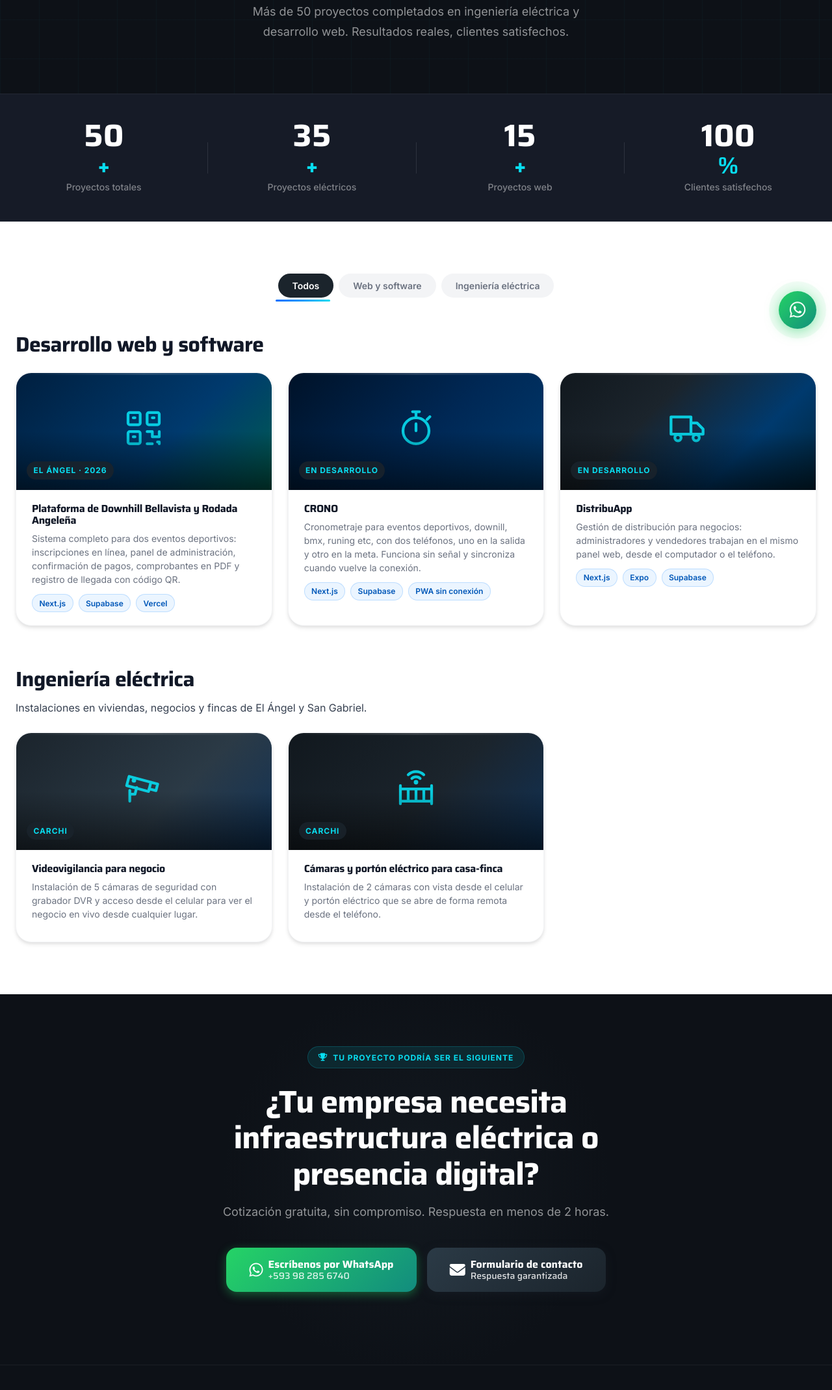
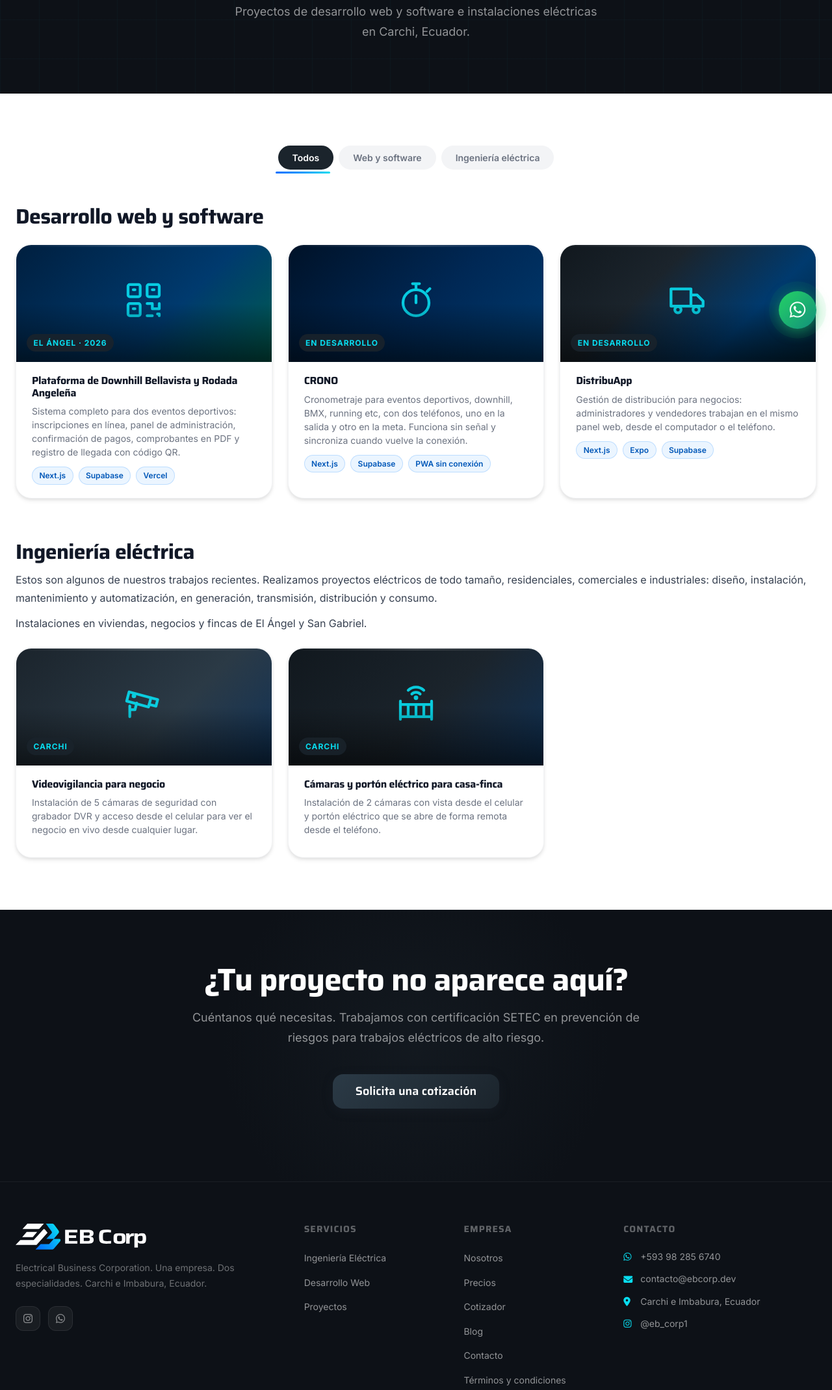
Before and after one commit to Byrondh1/ebcorp-web, a plain HTML site: page pages/proyectos.html in a window 1280 px wide. Shown: the part 270-2409 px from the top of the page at 65% size. Drawn offline with Linux system fonts and the light colour scheme.

Commit message:
Proyectos: sin cifras inventadas, texto de alcance y llamada final
- Se quitan los contadores (50+, 35+, 15+, 100%) de proyectos.html y la
  barra de cifras de nosotros.html; título, subtítulo y descripciones de
  proyectos.html y nosotros.html sin cifras; fuera "+50 proyectos" de las
  líneas finales de nosotros.html y precios.html, y de la descripción para
  redes de la portada.
- CRONO: "downhill", "BMX" y "running".
- Ingeniería eléctrica: texto sobre el alcance de los proyectos, antes de
  la línea de El Ángel y San Gabriel.
- Bloque final "¿Tu proyecto no aparece aquí?" con certificación SETEC y
  botón "Solicita una cotización" hacia contacto.html (reemplaza la llamada
  anterior de la página).

Co-Authored-By: Claude Opus 5.5 <noreply@anthropic.com>
Claude-Session: https://claude.ai/code/session_019or5NcZa55RaZuurkoDVEg

```diff
--- a/pages/proyectos.html
+++ b/pages/proyectos.html
@@ -3,15 +3,15 @@
 <head>
   <meta charset="UTF-8" />
   <meta name="viewport" content="width=device-width, initial-scale=1.0" />
-  <title>Proyectos | EB Corp — +50 Proyectos Eléctricos y Web en Ecuador</title>
-  <meta name="description" content="Portafolio de EB Corp: más de 50 proyectos eléctricos industriales y sitios web profesionales completados en Ecuador. 100% clientes satisfechos." />
+  <title>Proyectos | EB Corp — Proyectos Eléctricos y Web en Ecuador</title>
+  <meta name="description" content="Portafolio de EB Corp: proyectos de desarrollo web y software e instalaciones eléctricas en Carchi, Ecuador." />
   <link rel="canonical" href="https://ebcorp.dev/pages/proyectos.html" />
 
   <!-- Open Graph -->
   <meta property="og:type" content="website" />
   <meta property="og:url" content="https://ebcorp.dev/pages/proyectos.html" />
-  <meta property="og:title" content="Portafolio | EB Corp — +50 Proyectos Eléctricos y Web en Ecuador" />
-  <meta property="og:description" content="Más de 50 proyectos eléctricos industriales y sitios web profesionales completados en Ecuador. Instalaciones, tableros, auditorías y webs corporativas. 100% clientes satisfechos." />
+  <meta property="og:title" content="Portafolio | EB Corp — Proyectos Eléctricos y Web en Ecuador" />
+  <meta property="og:description" content="Proyectos de desarrollo web y software e instalaciones eléctricas en viviendas, negocios y fincas de Carchi, Ecuador." />
   <meta property="og:image" content="https://ebcorp.dev/assets/images/og-image.png" />
   <meta property="og:image:type" content="image/png" />
   <meta property="og:image:width" content="1200" />
@@ -83,34 +83,7 @@
           <span>Proyectos</span>
         </nav>
         <h1>Nuestros proyectos</h1>
-        <p>Más de 50 proyectos completados en ingeniería eléctrica y desarrollo web. Resultados reales, clientes satisfechos.</p>
-      </div>
-    </section>
-
-    <!-- Stats -->
-    <section class="stats-bar">
-      <div class="container">
-        <div class="stats-grid">
-          <div class="stat-item">
-            <span class="stat-number" data-count="50">0</span><span class="stat-suffix">+</span>
-            <span class="stat-label">Proyectos totales</span>
-          </div>
-          <div class="stat-divider"></div>
-          <div class="stat-item">
-            <span class="stat-number" data-count="35">0</span><span class="stat-suffix">+</span>
-            <span class="stat-label">Proyectos eléctricos</span>
-          </div>
-          <div class="stat-divider"></div>
-          <div class="stat-item">
-            <span class="stat-number" data-count="15">0</span><span class="stat-suffix">+</span>
-            <span class="stat-label">Proyectos web</span>
-          </div>
-          <div class="stat-divider"></div>
-          <div class="stat-item">
-            <span class="stat-number" data-count="100">0</span><span class="stat-suffix">%</span>
-            <span class="stat-label">Clientes satisfechos</span>
-          </div>
-        </div>
+        <p>Proyectos de desarrollo web y software e instalaciones eléctricas en Carchi, Ecuador.</p>
       </div>
     </section>
 
@@ -151,7 +124,7 @@
             </div>
             <div class="project-info">
               <h3>CRONO</h3>
-              <p>Cronometraje para eventos deportivos, downill, bmx, runing etc, con dos teléfonos, uno en la salida y otro en la meta. Funciona sin señal y sincroniza cuando vuelve la conexión.</p>
+              <p>Cronometraje para eventos deportivos, downhill, BMX, running etc, con dos teléfonos, uno en la salida y otro en la meta. Funciona sin señal y sincroniza cuando vuelve la conexión.</p>
               <ul class="project-tecnologias" aria-label="Tecnologías">
                 <li>Next.js</li>
                 <li>Supabase</li>
@@ -180,6 +153,7 @@
 
         <div class="proyectos-grupo" data-category="electrico">
           <h2 class="proyectos-grupo-titulo">Ingeniería eléctrica</h2>
+          <p class="proyectos-grupo-intro">Estos son algunos de nuestros trabajos recientes. Realizamos proyectos eléctricos de todo tamaño, residenciales, comerciales e industriales: diseño, instalación, mantenimiento y automatización, en generación, transmisión, distribución y consumo.</p>
           <p class="proyectos-grupo-intro">Instalaciones en viviendas, negocios y fincas de El Ángel y San Gabriel.</p>
           <div class="projects-page-grid">
           <article class="project-card" data-category="electrico" data-aos="fade-up">
@@ -214,25 +188,10 @@
       <div class="cta-bg-glow"></div>
       <div class="container">
         <div class="cta-inner" data-aos="fade-up">
-          <div class="cta-badge"><i class="fas fa-trophy"></i> Tu proyecto podría ser el siguiente</div>
-          <h2>¿Tu empresa necesita infraestructura eléctrica o presencia digital?</h2>
-          <p>Cotización gratuita, sin compromiso. Respuesta en menos de 2 horas.</p>
+          <h2>¿Tu proyecto no aparece aquí?</h2>
+          <p>Cuéntanos qué necesitas. Trabajamos con certificación SETEC en prevención de riesgos para trabajos eléctricos de alto riesgo.</p>
           <div class="cta-buttons">
-            <a href="https://wa.me/593982856740?text=Hola%20EB%20Corp,%20vi%20sus%20proyectos%20y%20quiero%20cotizar"
-               class="btn btn-whatsapp btn-xl" target="_blank" rel="noopener">
-              <i class="fab fa-whatsapp"></i>
-              <span>
-                <strong>Escríbenos por WhatsApp</strong>
-                <small>+593 98 285 6740</small>
-              </span>
-            </a>
-            <a href="contacto.html" class="btn btn-email btn-xl">
-              <i class="fas fa-envelope"></i>
-              <span>
-                <strong>Formulario de contacto</strong>
-                <small>Respuesta garantizada</small>
-              </span>
-            </a>
+            <a href="contacto.html" class="btn btn-primary btn-xl">Solicita una cotización</a>
           </div>
         </div>
       </div>
```
Also changed, not shown: index.html (+1 -1 lines), pages/nosotros.html (+1 -29 lines), pages/precios.html (+0 -1 lines).
